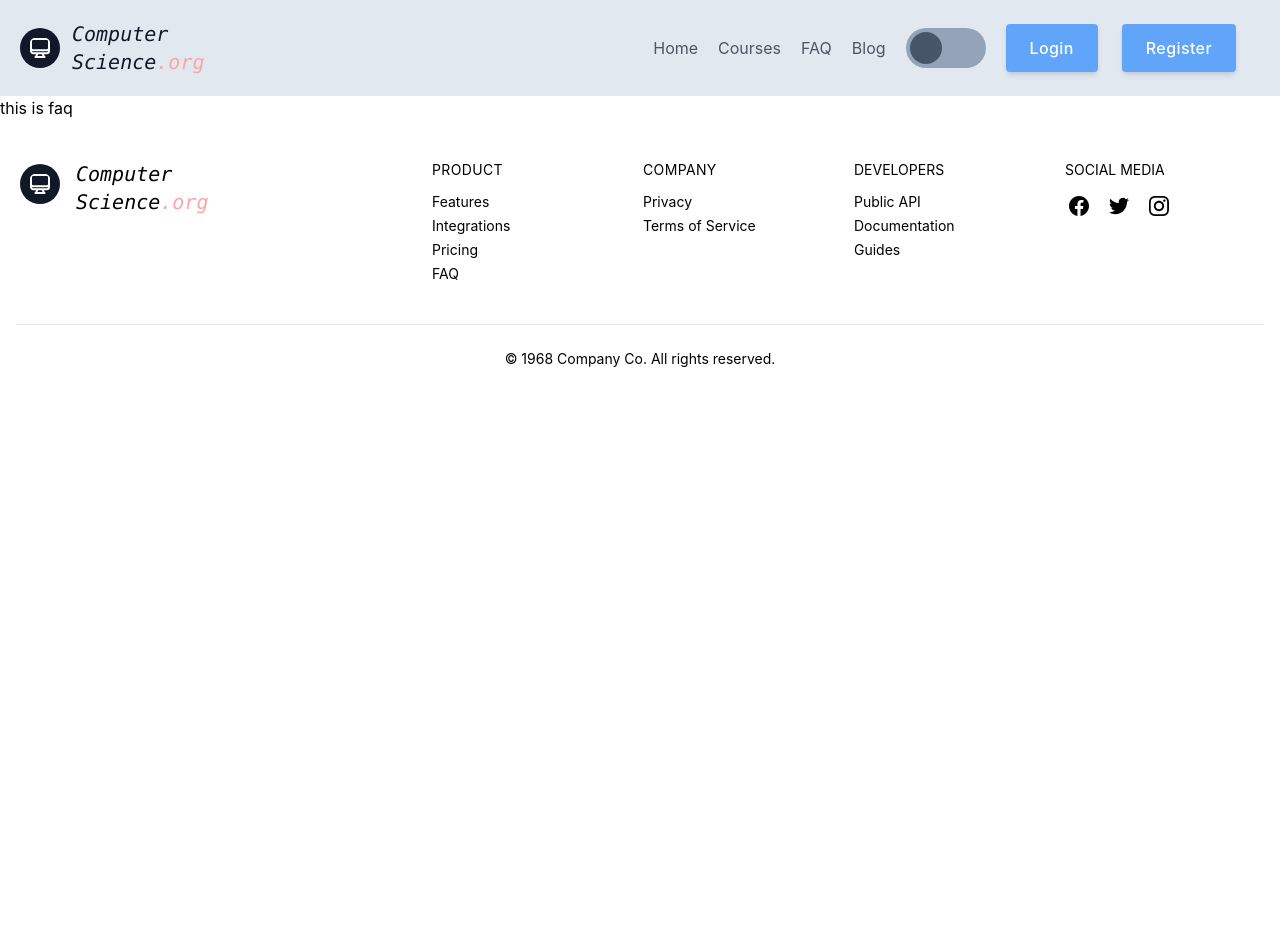
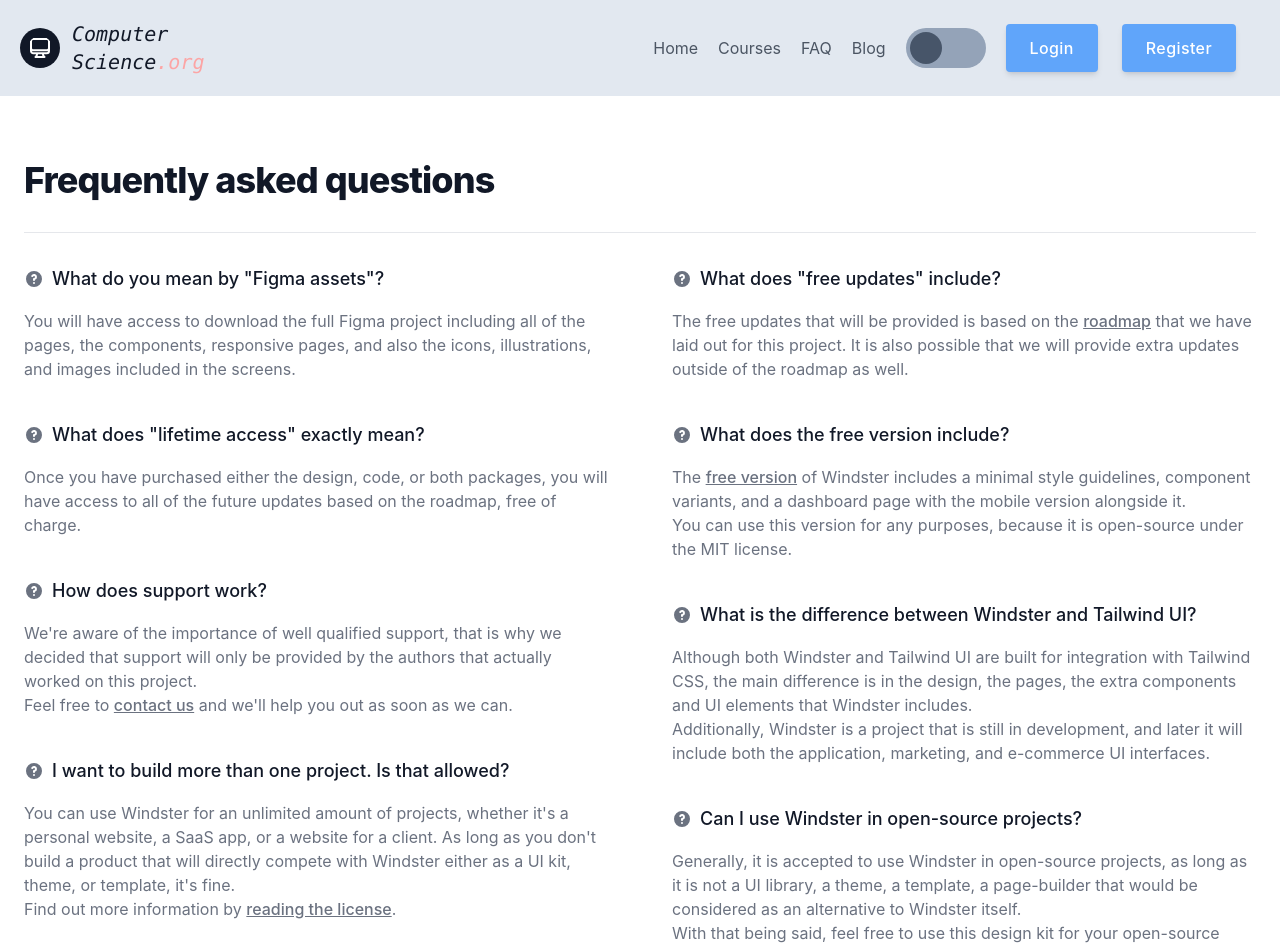
Before and after one commit to tanzil321/Computer-Science-Client-Repo, a React (Create React App) app: page /faq in a window 1280 px wide. Shown: the top 948 px of the page. Before the commit the page ends 800 px from the top, so only its background shows below. Built offline with nearby package versions, Linux system fonts and the light colour scheme; no server answers.

Commit message:
Added Environment Variable

```diff
--- a/src/components/Faq.js
+++ b/src/components/Faq.js
@@ -1,10 +1,81 @@
 import React from 'react';
+import { Link } from 'react-router-dom';
 
 const Faq = () => {
     return (
-        <div>
-            <h1>this is faq</h1>
-        </div>
+        <section class="bg-white dark:bg-gray-900">
+  <div class="py-8 px-4 mx-auto max-w-screen-xl sm:py-16 lg:px-6">
+      <h2 class="mb-8 text-4xl tracking-tight font-extrabold text-gray-900 dark:text-white">Frequently asked questions</h2>
+      <div class="grid pt-8 text-left border-t border-gray-200 md:gap-16 dark:border-gray-700 md:grid-cols-2">
+          <div>
+              <div class="mb-10">
+                  <h3 class="flex items-center mb-4 text-lg font-medium text-gray-900 dark:text-white">
+                      <svg class="flex-shrink-0 mr-2 w-5 h-5 text-gray-500 dark:text-gray-400" fill="currentColor" viewBox="0 0 20 20" xmlns="http://www.w3.org/2000/svg"><path fill-rule="evenodd" d="M18 10a8 8 0 11-16 0 8 8 0 0116 0zm-8-3a1 1 0 00-.867.5 1 1 0 11-1.731-1A3 3 0 0113 8a3.001 3.001 0 01-2 2.83V11a1 1 0 11-2 0v-1a1 1 0 011-1 1 1 0 100-2zm0 8a1 1 0 100-2 1 1 0 000 2z" clip-rule="evenodd"></path></svg>
+                      What do you mean by "Figma assets"?
+                  </h3>
+                  <p class="text-gray-500 dark:text-gray-400">You will have access to download the full Figma project including all of the pages, the components, responsive pages, and also the icons, illustrations, and images included in the screens.</p>
+              </div>
+              <div class="mb-10">
+                  <h3 class="flex items-center mb-4 text-lg font-medium text-gray-900 dark:text-white">
+                      <svg class="flex-shrink-0 mr-2 w-5 h-5 text-gray-500 dark:text-gray-400" fill="currentColor" viewBox="0 0 20 20" xmlns="http://www.w3.org/2000/svg"><path fill-rule="evenodd" d="M18 10a8 8 0 11-16 0 8 8 0 0116 0zm-8-3a1 1 0 00-.867.5 1 1 0 11-1.731-1A3 3 0 0113 8a3.001 3.001 0 01-2 2.83V11a1 1 0 11-2 0v-1a1 1 0 011-1 1 1 0 100-2zm0 8a1 1 0 100-2 1 1 0 000 2z" clip-rule="evenodd"></path></svg>
+                      What does "lifetime access" exactly mean?
+                  </h3>
+                  <p class="text-gray-500 dark:text-gray-400">Once you have purchased either the design, code, or both packages, you will have access to all of the future updates based on the roadmap, free of charge.</p>
+              </div>
+              <div class="mb-10">
+                  <h3 class="flex items-center mb-4 text-lg font-medium text-gray-900 dark:text-white">
+                      <svg class="flex-shrink-0 mr-2 w-5 h-5 text-gray-500 dark:text-gray-400" fill="currentColor" viewBox="0 0 20 20" xmlns="http://www.w3.org/2000/svg"><path fill-rule="evenodd" d="M18 10a8 8 0 11-16 0 8 8 0 0116 0zm-8-3a1 1 0 00-.867.5 1 1 0 11-1.731-1A3 3 0 0113 8a3.001 3.001 0 01-2 2.83V11a1 1 0 11-2 0v-1a1 1 0 011-1 1 1 0 100-2zm0 8a1 1 0 100-2 1 1 0 000 2z" clip-rule="evenodd"></path></svg>
+                      How does support work?
+                  </h3>
+                  <p class="text-gray-500 dark:text-gray-400">We're aware of the importance of well qualified support, that is why we decided that support will only be provided by the authors that actually worked on this project.</p>
+                  <p class="text-gray-500 dark:text-gray-400">Feel free to <a href="#" class="font-medium underline text-primary-600 dark:text-primary-500 hover:no-underline" target="_blank" rel="noreferrer">contact us</a> and we'll help you out as soon as we can.</p>
+              </div>
+              <div class="mb-10">
+                  <h3 class="flex items-center mb-4 text-lg font-medium text-gray-900 dark:text-white">
+                      <svg class="flex-shrink-0 mr-2 w-5 h-5 text-gray-500 dark:text-gray-400" fill="currentColor" viewBox="0 0 20 20" xmlns="http://www.w3.org/2000/svg"><path fill-rule="evenodd" d="M18 10a8 8 0 11-16 0 8 8 0 0116 0zm-8-3a1 1 0 00-.867.5 1 1 0 11-1.731-1A3 3 0 0113 8a3.001 3.001 0 01-2 2.83V11a1 1 0 11-2 0v-1a1 1 0 011-1 1 1 0 100-2zm0 8a1 1 0 100-2 1 1 0 000 2z" clip-rule="evenodd"></path></svg>
+                      I want to build more than one project. Is that allowed?
+                  </h3>
+                  <p class="text-gray-500 dark:text-gray-400">You can use Windster for an unlimited amount of projects, whether it's a personal website, a SaaS app, or a website for a client. As long as you don't build a product that will directly compete with Windster either as a UI kit, theme, or template, it's fine.</p>
+                  <p class="text-gray-500 dark:text-gray-400">Find out more information by <Link to="/license" class="font-medium underline text-primary-600 dark:text-primary-500 hover:no-underline">reading the license</Link>.</p>
+              </div>
+          </div>
+          <div>
+              <div class="mb-10">
+                  <h3 class="flex items-center mb-4 text-lg font-medium text-gray-900 dark:text-white">
+                      <svg class="flex-shrink-0 mr-2 w-5 h-5 text-gray-500 dark:text-gray-400" fill="currentColor" viewBox="0 0 20 20" xmlns="http://www.w3.org/2000/svg"><path fill-rule="evenodd" d="M18 10a8 8 0 11-16 0 8 8 0 0116 0zm-8-3a1 1 0 00-.867.5 1 1 0 11-1.731-1A3 3 0 0113 8a3.001 3.001 0 01-2 2.83V11a1 1 0 11-2 0v-1a1 1 0 011-1 1 1 0 100-2zm0 8a1 1 0 100-2 1 1 0 000 2z" clip-rule="evenodd"></path></svg>
+                      What does "free updates" include?
+                  </h3>
+                  <p class="text-gray-500 dark:text-gray-400">The free updates that will be provided is based on the <a href="#" class="font-medium underline text-primary-600 dark:text-primary-500 hover:no-underline">roadmap</a> that we have laid out for this project. It is also possible that we will provide extra updates outside of the roadmap as well.</p>
+              </div>
+              <div class="mb-10">
+                  <h3 class="flex items-center mb-4 text-lg font-medium text-gray-900 dark:text-white">
+                      <svg class="flex-shrink-0 mr-2 w-5 h-5 text-gray-500 dark:text-gray-400" fill="currentColor" viewBox="0 0 20 20" xmlns="http://www.w3.org/2000/svg"><path fill-rule="evenodd" d="M18 10a8 8 0 11-16 0 8 8 0 0116 0zm-8-3a1 1 0 00-.867.5 1 1 0 11-1.731-1A3 3 0 0113 8a3.001 3.001 0 01-2 2.83V11a1 1 0 11-2 0v-1a1 1 0 011-1 1 1 0 100-2zm0 8a1 1 0 100-2 1 1 0 000 2z" clip-rule="evenodd"></path></svg>
+                      What does the free version include?
+                  </h3>
+                  <p class="text-gray-500 dark:text-gray-400">The <a href="#" class="font-medium underline text-primary-600 dark:text-primary-500 hover:no-underline">free version</a> of Windster includes a minimal style guidelines, component variants, and a dashboard page with the mobile version alongside it.</p>
+                  <p class="text-gray-500 dark:text-gray-400">You can use this version for any purposes, because it is open-source under the MIT license.</p>
+              </div>
+              <div class="mb-10">
+                  <h3 class="flex items-center mb-4 text-lg font-medium text-gray-900 dark:text-white">
+                      <svg class="flex-shrink-0 mr-2 w-5 h-5 text-gray-500 dark:text-gray-400" fill="currentColor" viewBox="0 0 20 20" xmlns="http://www.w3.org/2000/svg"><path fill-rule="evenodd" d="M18 10a8 8 0 11-16 0 8 8 0 0116 0zm-8-3a1 1 0 00-.867.5 1 1 0 11-1.731-1A3 3 0 0113 8a3.001 3.001 0 01-2 2.83V11a1 1 0 11-2 0v-1a1 1 0 011-1 1 1 0 100-2zm0 8a1 1 0 100-2 1 1 0 000 2z" clip-rule="evenodd"></path></svg>
+                      What is the difference between Windster and Tailwind UI?
+                  </h3>
+                  <p class="text-gray-500 dark:text-gray-400">Although both Windster and Tailwind UI are built for integration with Tailwind CSS, the main difference is in the design, the pages, the extra components and UI elements that Windster includes.</p>
+                  <p class="text-gray-500 dark:text-gray-400">Additionally, Windster is a project that is still in development, and later it will include both the application, marketing, and e-commerce UI interfaces.</p>
+              </div>
+              <div class="mb-10">
+                  <h3 class="flex items-center mb-4 text-lg font-medium text-gray-900 dark:text-white">
+                      <svg class="flex-shrink-0 mr-2 w-5 h-5 text-gray-500 dark:text-gray-400" fill="currentColor" viewBox="0 0 20 20" xmlns="http://www.w3.org/2000/svg"><path fill-rule="evenodd" d="M18 10a8 8 0 11-16 0 8 8 0 0116 0zm-8-3a1 1 0 00-.867.5 1 1 0 11-1.731-1A3 3 0 0113 8a3.001 3.001 0 01-2 2.83V11a1 1 0 11-2 0v-1a1 1 0 011-1 1 1 0 100-2zm0 8a1 1 0 100-2 1 1 0 000 2z" clip-rule="evenodd"></path></svg>
+                      Can I use Windster in open-source projects?
+                  </h3>
+                  <p class="text-gray-500 dark:text-gray-400">Generally, it is accepted to use Windster in open-source projects, as long as it is not a UI library, a theme, a template, a page-builder that would be considered as an alternative to Windster itself.</p>
+                  <p class="text-gray-500 dark:text-gray-400">With that being said, feel free to use this design kit for your open-source projects.</p>
+                  <p class="text-gray-500 dark:text-gray-400">Find out more information by <Link to="/license" class="font-medium underline text-primary-600 dark:text-primary-500 hover:no-underline">reading the license</Link>.</p>
+              </div>
+          </div>
+      </div>
+  </div>
+</section>
     );
 };
 
--- a/src/firebase/firebase.config.js
+++ b/src/firebase/firebase.config.js
@@ -5,12 +5,12 @@
 
 // Your web app's Firebase configuration
 const firebaseConfig = {
-  apiKey: "AIzaSyDFjSRZnzOE7A0_eWzsL6VVZkDtxL1SZXI",
-  authDomain: "computer-science-6b37e.firebaseapp.com",
-  projectId: "computer-science-6b37e",
-  storageBucket: "computer-science-6b37e.appspot.com",
-  messagingSenderId: "1045112741887",
-  appId: "1:1045112741887:web:7b4beca1625ac4606451ca"
+  apiKey: process.env.REACT_APP_apiKey,
+  authDomain: process.env.REACT_APP_authDomain,
+  projectId: process.env.REACT_APP_projectId,
+  storageBucket: process.env.REACT_APP_storageBucket,
+  messagingSenderId: process.env.REACT_APP_messagingSenderId,
+  appId: process.env.REACT_APP_appId
 };
 
 // Initialize Firebase
```
Also changed, not shown: 1 other file (tests, documents, lock files or other folders).
